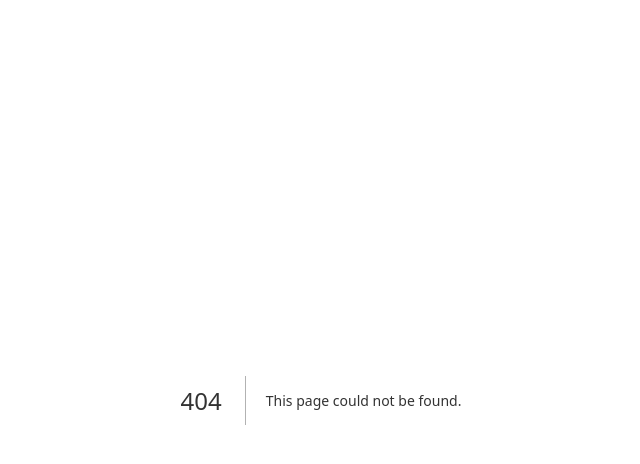
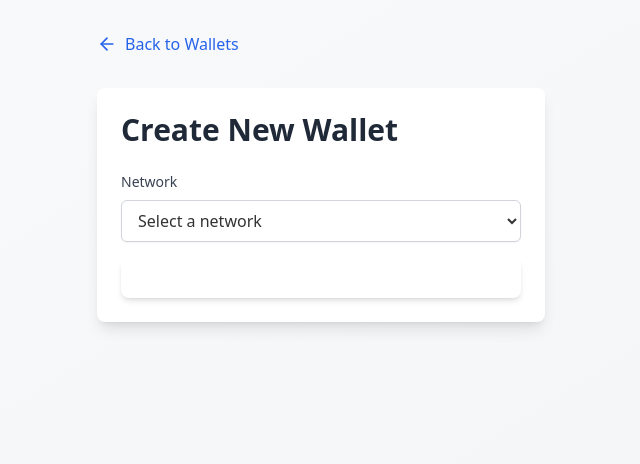
Before and after one commit to coinbase/cdp-wallet-manager, a Next.js app: page /create-wallet in a window 1280 px wide. Before the commit this address had no page. Shown: the top 464 px of the page, without its empty margins (319-959 px from the left). Built offline with nearby package versions, Linux system fonts and the light colour scheme.

Commit message:
Added create wallet page

```diff
--- /dev/null
+++ b/src/app/create-wallet/page.tsx
@@ -0,0 +1,62 @@
+'use client'
+
+import { useState } from 'react';
+import { useRouter } from 'next/navigation';
+import Link from 'next/link';
+import { ArrowLeft } from 'lucide-react';
+
+export default function CreateWallet() {
+  const [network, setNetwork] = useState('');
+  const router = useRouter();
+  const networkOptions = ['Base Mainnet', 'Base Sepolia', 'Ethereum', 'Polygon'];
+
+  const handleCreate = (e: React.FormEvent) => {
+    e.preventDefault();
+    // In a real app, you'd make an API call here to create the wallet
+    // For now, we'll just simulate creating a new wallet with a random ID
+    const newWalletId = Math.floor(Math.random() * 1000) + 1;
+    router.push(`/wallet/${newWalletId}`);
+  };
+
+  return (
+    <div className="min-h-screen bg-gradient-to-br from-gray-50 to-gray-100 dark:from-gray-900 dark:to-gray-800 p-8 font-sans">
+      <main className="max-w-md mx-auto">
+        <Link href="/" className="inline-flex items-center text-primary hover:text-primary/80 mb-8 transition duration-300 ease-in-out">
+          <ArrowLeft size={20} className="mr-2" />
+          <span>Back to Wallets</span>
+        </Link>
+
+        <div className="bg-white dark:bg-gray-800 rounded-lg shadow-lg p-6">
+          <h1 className="text-3xl font-bold mb-6 text-gray-800 dark:text-gray-100">Create New Wallet</h1>
+          <form onSubmit={handleCreate}>
+            <div className="mb-4">
+              <label htmlFor="network" className="block text-sm font-medium text-gray-700 dark:text-gray-300 mb-2">
+                Network
+              </label>
+              <select
+                id="network"
+                value={network}
+                onChange={(e) => setNetwork(e.target.value)}
+                className="w-full px-3 py-2 border border-gray-300 rounded-md shadow-sm focus:outline-none focus:ring-primary focus:border-primary"
+                required
+              >
+                <option value="">Select a network</option>
+                {networkOptions.map((option) => (
+                  <option key={option} value={option}>
+                    {option}
+                  </option>
+                ))}
+              </select>
+            </div>
+            <button
+              type="submit"
+              className="w-full bg-primary hover:bg-primary/90 text-white font-bold py-2 px-4 rounded-lg shadow-md transition duration-300 ease-in-out"
+            >
+              Create Wallet
+            </button>
+          </form>
+        </div>
+      </main>
+    </div>
+  );
+}
--- a/src/app/globals.css
+++ b/src/app/globals.css
@@ -48,3 +48,14 @@ a:hover {
     text-wrap: balance;
   }
 }
+
+@layer base {
+  select {
+    color: var(--foreground);
+    background-color: var(--background);
+  }
+
+  select option {
+    color: initial;
+  }
+}
--- a/src/app/page.tsx
+++ b/src/app/page.tsx
@@ -14,10 +14,10 @@ export default function Home() {
       <main className="max-w-4xl mx-auto">
         <h1 className="text-4xl font-bold mb-8 text-gray-800 dark:text-gray-100">Wallet Manager</h1>
 
-        <button className="bg-primary hover:bg-primary/90 text-white px-6 py-3 rounded-lg shadow-md transition duration-300 ease-in-out flex items-center space-x-2 mb-8">
+        <Link href="/create-wallet" className="inline-block bg-primary hover:bg-primary/90 text-white px-6 py-3 rounded-lg shadow-md transition duration-300 ease-in-out flex items-center space-x-2 mb-8">
           <PlusCircle size={20} />
           <span>Create Wallet</span>
-        </button>
+        </Link>
 
         <h2 className="text-2xl font-semibold mb-4 text-gray-700 dark:text-gray-200">Your Wallets</h2>
         <div className="bg-white dark:bg-gray-800 rounded-lg shadow-lg overflow-hidden">
--- a/src/app/wallet/[id]/page.tsx
+++ b/src/app/wallet/[id]/page.tsx
@@ -1,5 +1,9 @@
+'use client'
+
+import { useEffect, useState } from 'react';
 import Link from "next/link";
 import { ArrowLeft, Wallet } from "lucide-react";
+
 
 // Mock data for wallet balances (replace with actual data fetching logic later)
 const walletBalances = {
@@ -9,8 +13,23 @@ const walletBalances = {
 };
 
 export default function WalletPage({ params }: { params: { id: string } }) {
-  const walletId = parseInt(params.id);
-  const wallet = walletBalances[walletId as keyof typeof walletBalances];
+  const [wallet, setWallet] = useState<any>(null);
+
+  useEffect(() => {
+    const walletId = parseInt(params.id);
+    // In a real app, you'd fetch the wallet data from an API here
+    const fetchedWallet = walletBalances[walletId as keyof typeof walletBalances] || {
+      name: `New Wallet ${walletId}`,
+      network: "Unknown",
+      addresses: 0,
+      balances: {}
+    };
+    setWallet(fetchedWallet);
+  }, [params.id]);
+
+  if (!wallet) {
+    return <div>Loading...</div>;
+  }
 
   return (
     <div className="min-h-screen bg-gradient-to-br from-gray-50 to-gray-100 dark:from-gray-900 dark:to-gray-800 p-8 font-sans">
@@ -25,7 +44,7 @@ export default function WalletPage({ params }: { params: { id: string } }) {
             <Wallet size={32} className="mr-3 text-primary" />
             {wallet.name}
           </h1>
-          <p className="text-gray-600 dark:text-gray-300 mb-4">Wallet ID: {walletId}</p>
+          <p className="text-gray-600 dark:text-gray-300 mb-4">Wallet ID: {params.id}</p>
           <div className="grid grid-cols-2 gap-4 text-sm">
             <div>
               <span className="font-semibold text-gray-700 dark:text-gray-200">Network:</span>
@@ -51,7 +70,7 @@ export default function WalletPage({ params }: { params: { id: string } }) {
               {Object.entries(wallet.balances).map(([currency, amount], index) => (
                 <tr key={currency} className={`border-b border-gray-200 dark:border-gray-700 ${index % 2 === 0 ? 'bg-gray-50 dark:bg-gray-800' : 'bg-white dark:bg-gray-900'}`}>
                   <td className="p-3 font-medium text-gray-700 dark:text-gray-300">{currency}</td>
-                  <td className="p-3 text-gray-600 dark:text-gray-300">{amount}</td>
+                  <td className="p-3 text-gray-600 dark:text-gray-300">{amount.toString()}</td>
                 </tr>
               ))}
             </tbody>
```
